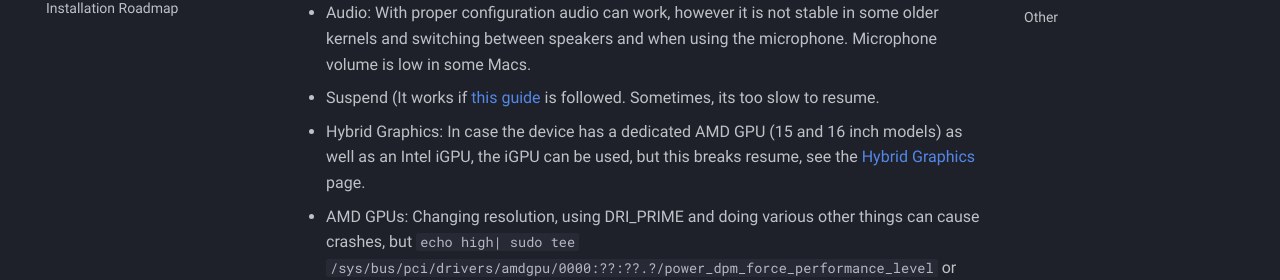
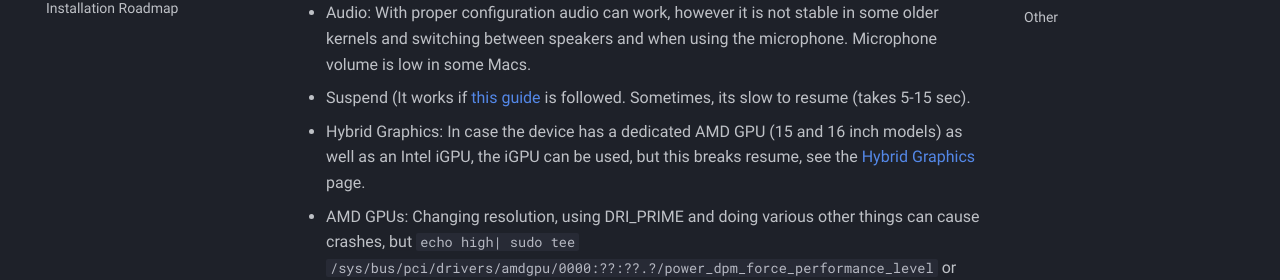
Before and after one commit to t2linux/wiki, an MkDocs documentation site: the page built from docs/state.md, in a window 1280 px wide and 900 px high, scrolled down 773 px. Shown: the part 172-452 px from the top of the window. Built offline with MkDocs 1.6.1 and Material for MkDocs 9.7.7, drawn with Linux system fonts in a browser that asks for light colours; comment, search, counter and statistics services are not loaded.

Commit message:
Suspend is slow

```diff
--- a/docs/state.md
+++ b/docs/state.md
@@ -17,7 +17,7 @@ While Linux is usable on all T2 models, some features are limited due to the lac
 - Bluetooth: Not working on models with the BRCM4377 WiFi chip (MacBookPro15,4, MacBookPro16,3, MacBookAir9,1), and models with the BRCM4355 WiFi chip (MacBookAir8,1, MacBookAir8,2).
 - Trackpad: Though it is technically working, it is far from the experience on macOS. No force touch or palm rejection. Some models have deadzones on the edges of their trackpads.
 - Audio: With proper configuration audio can work, however it is not stable in some older kernels and switching between speakers and when using the microphone. Microphone volume is low in some Macs.
-- Suspend (It works if [this guide](https://wiki.t2linux.org/guides/dkms/#fixing-suspend) is followed. Sometimes, its too slow to resume.
+- Suspend (It works if [this guide](https://wiki.t2linux.org/guides/dkms/#fixing-suspend) is followed. Sometimes, its slow to resume (takes 5-15 sec).
 - Hybrid Graphics: In case the device has a dedicated AMD GPU (15 and 16 inch models) as well as an Intel iGPU, the iGPU can be used, but this breaks resume, see the [Hybrid Graphics](https://wiki.t2linux.org/guides/hybrid-graphics/) page.
 - AMD GPUs: Changing resolution, using DRI_PRIME and doing various other things can cause crashes, but `echo high| sudo tee /sys/bus/pci/drivers/amdgpu/0000:??:??.?/power_dpm_force_performance_level` or adding the `amdgpu.dpm=0` to the kernel commandline stops these crashes.
 
```
